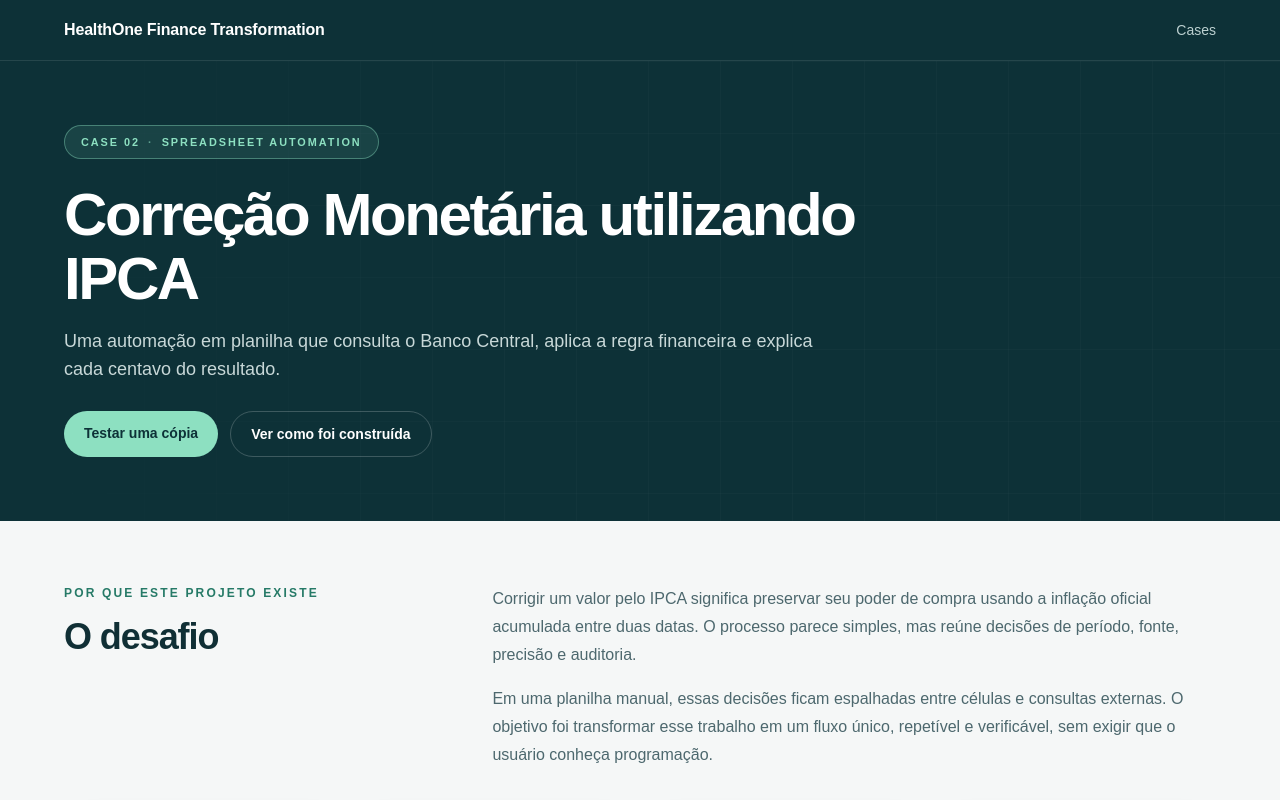
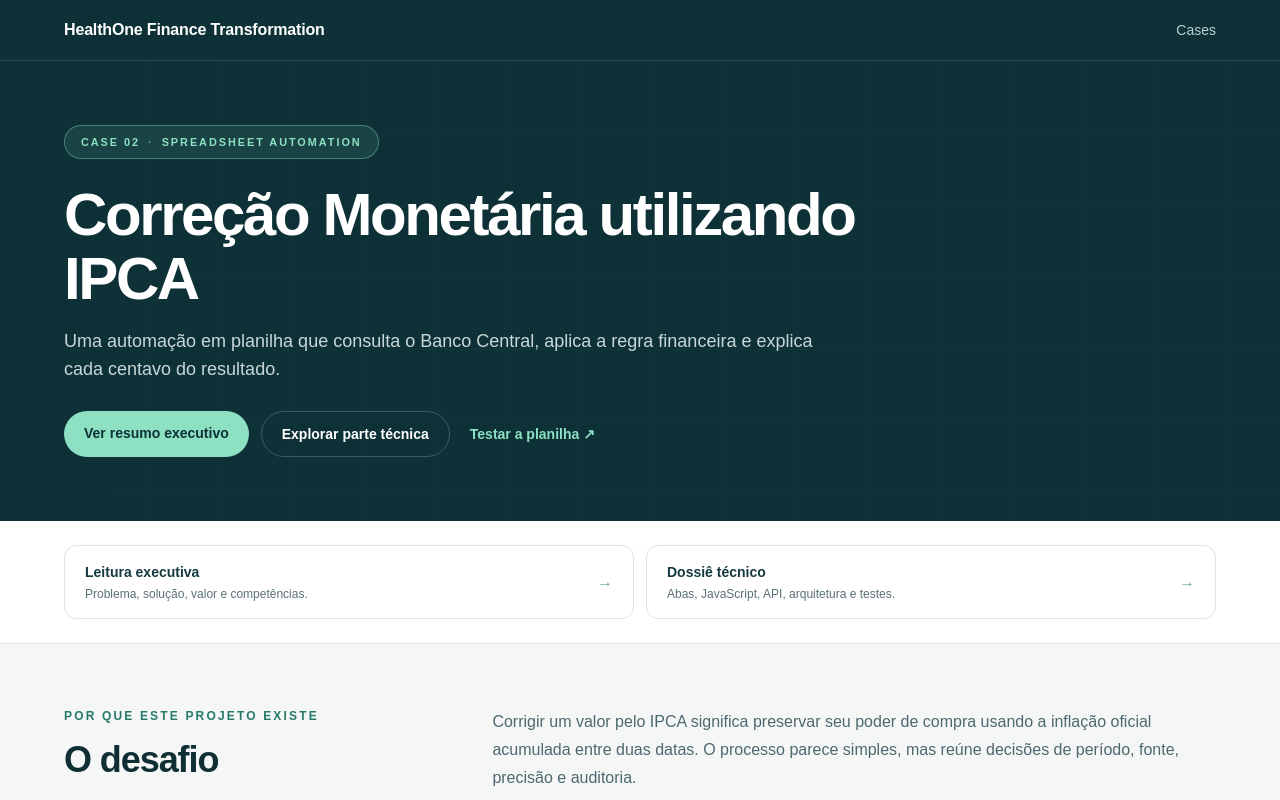
Before and after one commit to Anapaulaxavierr/healthone-finance-transformation, a Next.js app: page /cases/correcao-monetaria-ipca in a window 1280 px wide. Shown: the top 800 px of the page. Built offline with nearby package versions, Linux system fonts and the light colour scheme.

Commit message:
refactor: split IPCA case into executive and technical views

```diff
--- a/app/cases/correcao-monetaria-ipca/page.tsx
+++ b/app/cases/correcao-monetaria-ipca/page.tsx
@@ -164,6 +164,31 @@ const simulationGroups = [
   },
 ];
 
+const executiveValue = [
+  {
+    title: "Confiabilidade",
+    text: "Índices oficiais consultados diretamente na fonte, sem transcrição manual.",
+  },
+  {
+    title: "Produtividade",
+    text: "Três entradas e um comando substituem pesquisa, composição e conferência manuais.",
+  },
+  {
+    title: "Auditabilidade",
+    text: "Cada taxa, fator e valor intermediário permanece disponível para revisão.",
+  },
+  {
+    title: "Escalabilidade",
+    text: "A mesma regra financeira pode processar várias posições sem duplicar fórmulas.",
+  },
+];
+
+const contribution = [
+  ["Diagnóstico", "Tradução dos riscos do processo manual em requisitos de negócio e controles."],
+  ["Construção", "Modelagem da regra financeira, integração com a API e desenvolvimento em Apps Script."],
+  ["Entrega", "Interface orientada ao usuário, memória auditável, simulação e bateria de validações."],
+];
+
 const proofPoints = [
   { value: "63/63", label: "verificações aprovadas" },
   { value: "39", label: "cenários automatizados" },
@@ -224,24 +249,43 @@ export default function IpcaCasePage() {
             </p>
             <div className="mt-7 flex flex-wrap gap-3">
               <a
+                href="#resumo-executivo"
+                className="rounded-full bg-[#8de0c1] px-5 py-3 text-sm font-bold text-[#0d3137] transition hover:bg-white"
+              >
+                Ver resumo executivo
+              </a>
+              <a
+                href="#dossie-tecnico"
+                className="rounded-full border border-white/20 px-5 py-3 text-sm font-bold text-white transition hover:border-white/50"
+              >
+                Explorar parte técnica
+              </a>
+              <a
                 href="https://docs.google.com/spreadsheets/d/1rwtRgUkiyb4zlMn7hd6YBxb9DJJ4N7I_m6aCC8cwn6k/copy"
                 target="_blank"
                 rel="noreferrer"
-                className="rounded-full bg-[#8de0c1] px-5 py-3 text-sm font-bold text-[#0d3137] transition hover:bg-white"
+                className="inline-flex items-center px-2 py-3 text-sm font-semibold text-[#8de0c1] transition hover:text-white"
               >
-                Testar uma cópia
-              </a>
-              <a
-                href="#construcao"
-                className="rounded-full border border-white/20 px-5 py-3 text-sm font-bold text-white transition hover:border-white/50"
-              >
-                Ver como foi construída
+                Testar a planilha ↗
               </a>
             </div>
           </div>
         </section>
 
-        <section className="px-6 py-14 sm:py-16 lg:px-8">
+        <section className="border-b border-[#dbe4e3] bg-white px-6 py-6 lg:px-8">
+          <div className="mx-auto grid max-w-6xl gap-3 sm:grid-cols-2">
+            <a href="#resumo-executivo" className="group flex items-center justify-between rounded-xl border border-[#dbe4e3] px-5 py-4 transition hover:border-[#62a991]">
+              <span><strong className="block text-sm text-[#153a40]">Leitura executiva</strong><span className="mt-1 block text-xs text-[#587076]">Problema, solução, valor e competências.</span></span>
+              <span className="text-[#62a991] transition group-hover:translate-x-1">→</span>
+            </a>
+            <a href="#dossie-tecnico" className="group flex items-center justify-between rounded-xl border border-[#dbe4e3] px-5 py-4 transition hover:border-[#62a991]">
+              <span><strong className="block text-sm text-[#153a40]">Dossiê técnico</strong><span className="mt-1 block text-xs text-[#587076]">Abas, JavaScript, API, arquitetura e testes.</span></span>
+              <span className="text-[#62a991] transition group-hover:translate-x-1">→</span>
+            </a>
+          </div>
+        </section>
+
+        <section id="resumo-executivo" className="scroll-mt-24 px-6 py-14 sm:py-16 lg:px-8">
           <div className="mx-auto max-w-6xl">
             <div className="grid gap-8 lg:grid-cols-[0.65fr_1.35fr] lg:gap-20">
               <div>
@@ -314,7 +358,56 @@ export default function IpcaCasePage() {
               </ol>
             </div>
 
-            <div className="mt-14 border-t border-white/10 pt-12">
+          </div>
+        </section>
+
+        <section className="px-6 py-16 sm:py-20 lg:px-8">
+          <div className="mx-auto max-w-6xl">
+            <SectionHeading eyebrow="Valor entregue" title="O que a solução muda na prática" />
+            <div className="mt-10 grid gap-4 sm:grid-cols-2 lg:grid-cols-4">
+              {executiveValue.map((item) => (
+                <article key={item.title} className="rounded-2xl border border-[#dbe4e3] bg-white p-6 shadow-[0_12px_36px_rgba(13,49,55,0.04)]">
+                  <span aria-hidden="true" className="mb-5 block h-1 w-10 rounded-full bg-[#62a991]" />
+                  <h3 className="text-lg font-semibold text-[#153a40]">{item.title}</h3>
+                  <p className="mt-3 text-sm leading-6 text-[#587076]">{item.text}</p>
+                </article>
+              ))}
+            </div>
+            <div className="mt-14 grid gap-8 lg:grid-cols-[0.55fr_1.45fr] lg:gap-16">
+              <div>
+                <p className="text-xs font-bold uppercase tracking-[0.18em] text-[#267a67]">Minha atuação</p>
+                <h3 className="mt-3 text-2xl font-semibold tracking-[-0.02em] text-[#153a40]">Da regra à entrega</h3>
+              </div>
+              <div className="grid gap-3 md:grid-cols-3">
+                {contribution.map(([title, text], index) => (
+                  <article key={title} className="rounded-xl bg-[#e8f0ee] p-5">
+                    <span className="text-xs font-bold text-[#267a67]">0{index + 1}</span>
+                    <h4 className="mt-4 text-base font-semibold text-[#153a40]">{title}</h4>
+                    <p className="mt-2 text-xs leading-5 text-[#587076]">{text}</p>
+                  </article>
+                ))}
+              </div>
+            </div>
+            <div className="mt-10 flex flex-wrap gap-2">
+              {skills.slice(0, 6).map((skill) => (
+                <span key={skill} className="rounded-full border border-[#bfd4cf] bg-white px-4 py-2 text-xs font-bold text-[#21474d]">{skill}</span>
+              ))}
+            </div>
+          </div>
+        </section>
+
+        <section id="dossie-tecnico" className="scroll-mt-24 bg-[#0d3137] px-6 py-16 sm:py-20 lg:px-8">
+          <div className="mx-auto max-w-6xl">
+            <div className="grid gap-6 border-b border-white/10 pb-12 lg:grid-cols-[0.7fr_1.3fr]">
+              <div>
+                <p className="text-xs font-bold uppercase tracking-[0.2em] text-[#8de0c1]">Dossiê técnico</p>
+                <h2 className="mt-4 text-3xl font-semibold tracking-[-0.03em] text-white sm:text-4xl">Por dentro da automação</h2>
+              </div>
+              <p className="max-w-2xl text-base leading-7 text-[#c8d8d8]">
+                A partir daqui, o Case detalha a estrutura da planilha, o código JavaScript, a comunicação com o Banco Central, a matemática financeira e as decisões de engenharia.
+              </p>
+            </div>
+            <div className="pt-12">
               <div className="grid gap-5 lg:grid-cols-[0.7fr_1.3fr]">
                 <div>
                   <p className="text-xs font-bold uppercase tracking-[0.18em] text-[#8de0c1]">Aba Cálculo</p>
@@ -359,6 +452,28 @@ export default function IpcaCasePage() {
                 </li>
               ))}
             </ol>
+            <div className="mt-10 grid gap-4 lg:grid-cols-2">
+              <article className="overflow-hidden rounded-2xl bg-[#102f35] p-6 sm:p-7">
+                <p className="text-xs font-bold uppercase tracking-[0.18em] text-[#8de0c1]">Requisição ao SGS</p>
+                <p className="mt-4 text-sm leading-6 text-[#c8d8d8]">
+                  A execução individual faz uma chamada para descobrir o índice mais recente e outra para buscar somente o período necessário.
+                </p>
+                <code className="mt-6 block overflow-x-auto rounded-xl bg-black/20 p-4 text-[0.7rem] leading-6 text-[#d8e6e4]">
+                  GET api.bcb.gov.br/dados/serie/bcdata.sgs.433/dados?formato=json&amp;dataInicial=01/02/2024&amp;dataFinal=31/03/2024
+                </code>
+              </article>
+              <article className="overflow-hidden rounded-2xl bg-[#102f35] p-6 sm:p-7">
+                <p className="text-xs font-bold uppercase tracking-[0.18em] text-[#8de0c1]">Núcleo do cálculo</p>
+                <p className="mt-4 text-sm leading-6 text-[#c8d8d8]">
+                  Depois de validar a sequência retornada, o domínio converte cada percentual em fator e mantém a precisão acumulada.
+                </p>
+                <code className="mt-6 block overflow-x-auto rounded-xl bg-black/20 p-4 text-[0.7rem] leading-6 text-[#d8e6e4]">
+                  monthlyFactor = 1 + percentage / 100;<br />
+                  accumulatedFactor *= monthlyFactor;<br />
+                  adjustedValue = originalValue * accumulatedFactor;
+                </code>
+              </article>
+            </div>
             <div className="mt-8 rounded-2xl border border-[#bfd4cf] bg-[#e8f0ee] p-6 sm:p-8">
               <p className="text-xs font-bold uppercase tracking-[0.18em] text-[#267a67]">Em termos simples</p>
               <p className="mt-4 max-w-4xl text-base leading-7 text-[#153a40]">
```
